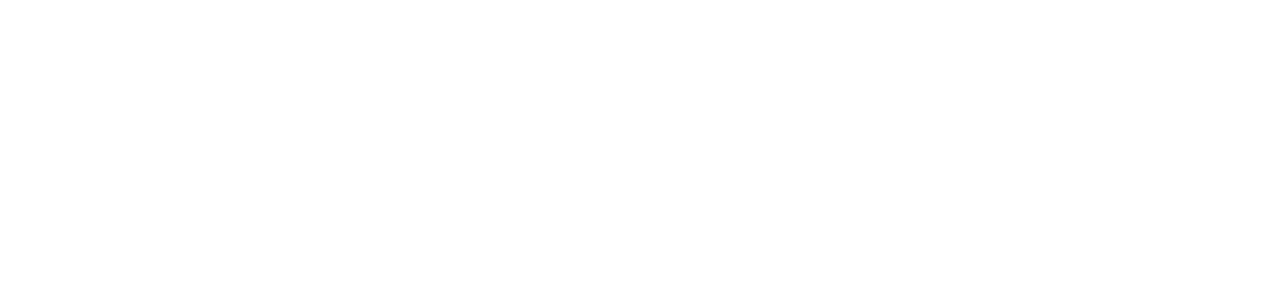
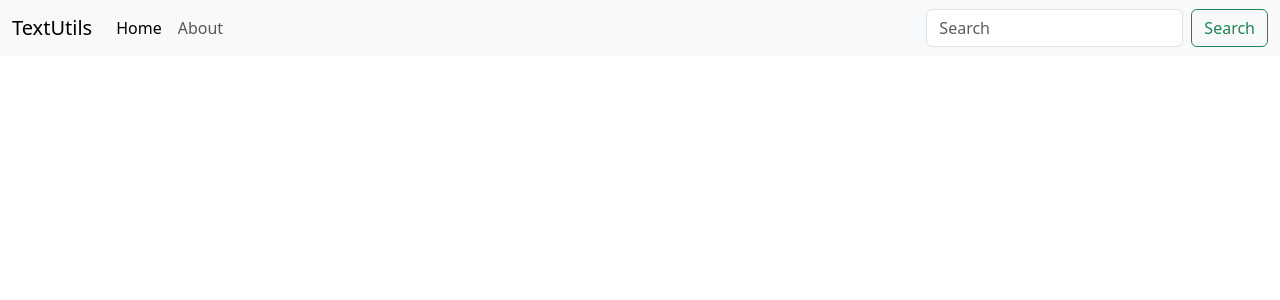
Before and after one commit to subhadeep-123/TextUtils, a React (Create React App) app: page / in a window 1280 px wide. Shown: the top 300 px of the page. Built offline with nearby package versions, Linux system fonts and the light colour scheme.

Commit message:
Add nav bar component

```diff
--- a/src/App.js
+++ b/src/App.js
@@ -1,8 +1,48 @@
 function App() {
   return (
-    <>
-
-    </>
+    <nav className="navbar navbar-expand-lg bg-body-tertiary">
+      <div className="container-fluid">
+        <a className="navbar-brand" href="/">
+          TextUtils
+        </a>
+        <button
+          className="navbar-toggler"
+          type="button"
+          data-bs-toggle="collapse"
+          data-bs-target="#navbarSupportedContent"
+          aria-controls="navbarSupportedContent"
+          aria-expanded="false"
+          aria-label="Toggle navigation"
+        >
+          <span className="navbar-toggler-icon"></span>
+        </button>
+        <div className="collapse navbar-collapse" id="navbarSupportedContent">
+          <ul className="navbar-nav me-auto mb-2 mb-lg-0">
+            <li className="nav-item">
+              <a className="nav-link active" aria-current="page" href="/">
+                Home
+              </a>
+            </li>
+            <li className="nav-item">
+              <a className="nav-link" href="/">
+                About
+              </a>
+            </li>
+          </ul>
+          <form className="d-flex" role="search">
+            <input
+              className="form-control me-2"
+              type="search"
+              placeholder="Search"
+              aria-label="Search"
+            />
+            <button className="btn btn-outline-success" type="submit">
+              Search
+            </button>
+          </form>
+        </div>
+      </div>
+    </nav>
   );
 }
 
```
